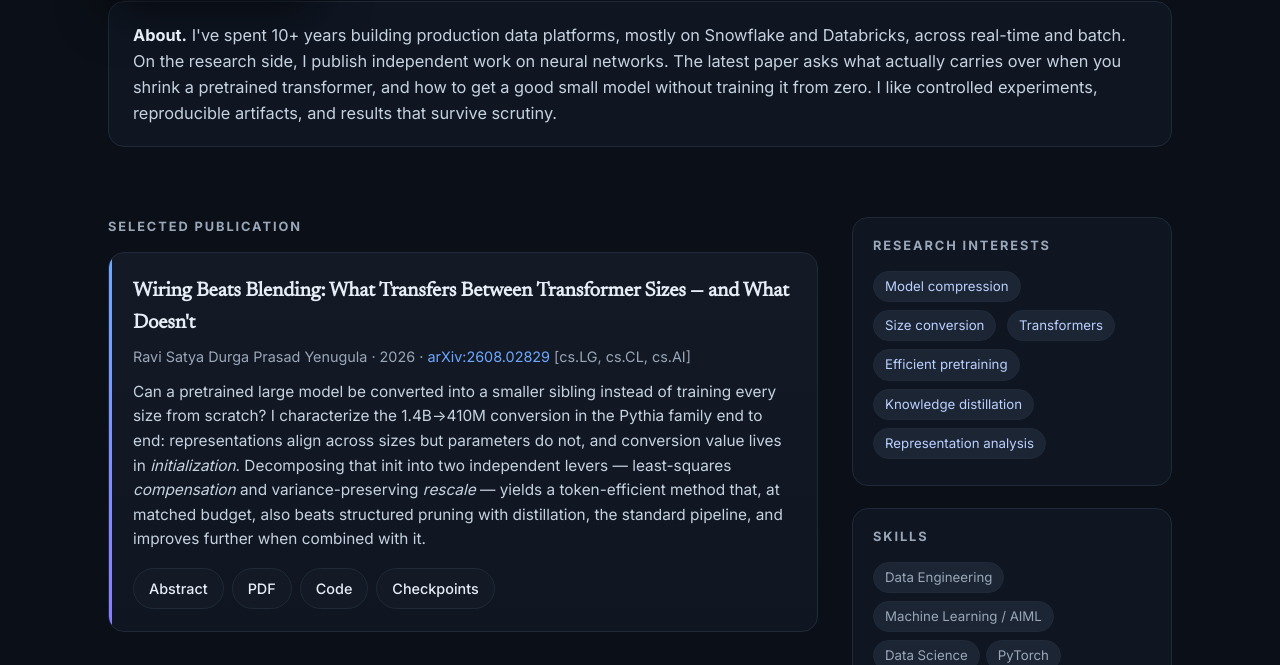
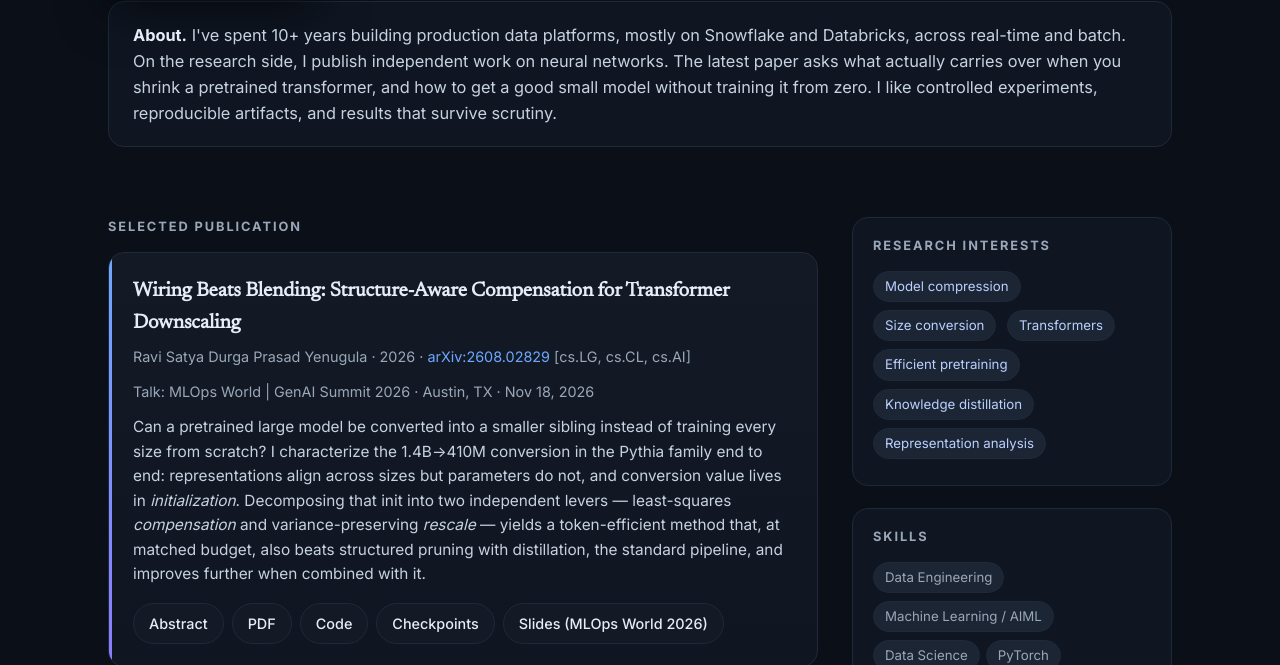
Before and after one commit to rsdpyenugula/rsdpyenugula.github.io, a plain HTML site: page index.html in a window 1280 px wide. Shown: the part 281-946 px from the top of the page. Drawn offline with Linux system fonts and the light colour scheme.

Commit message:
Add MLOps World 2026 talk, slides PDF link, and v5 paper title

```diff
--- a/index.html
+++ b/index.html
@@ -176,9 +176,10 @@
       <section id="publications">
         <h2>Selected Publication</h2>
         <article class="pub">
-          <h3>Wiring Beats Blending: What Transfers Between Transformer Sizes — and What Doesn't</h3>
+          <h3>Wiring Beats Blending: Structure-Aware Compensation for Transformer Downscaling</h3>
           <p class="venue">Ravi Satya Durga Prasad Yenugula &middot; 2026 &middot;
             <span class="id">arXiv:2608.02829</span> [cs.LG, cs.CL, cs.AI]</p>
+          <p class="venue">Talk: MLOps World &#124; GenAI Summit 2026 &middot; Austin, TX &middot; Nov 18, 2026</p>
           <p class="abstract">Can a pretrained large model be converted into a smaller sibling instead of
             training every size from scratch? I characterize the 1.4B→410M conversion in the Pythia family
             end to end: representations align across sizes but parameters do not, and conversion value lives
@@ -191,6 +192,7 @@
             <a class="btn" href="https://arxiv.org/pdf/2608.02829" target="_blank" rel="noopener">PDF</a>
             <a class="btn" href="https://github.com/rsdpyenugula/ScaleOp" target="_blank" rel="noopener">Code</a>
             <a class="btn" href="https://huggingface.co/YenugulaAIML/scaleop-pythia-conversions" target="_blank" rel="noopener">Checkpoints</a>
+            <a class="btn" href="assets/MLOps_World_2026_Wiring_Beats_Blending.pdf" target="_blank" rel="noopener">Slides (MLOps World 2026)</a>
           </div>
         </article>
       </section>
```
Also changed, not shown: 1 other file.
